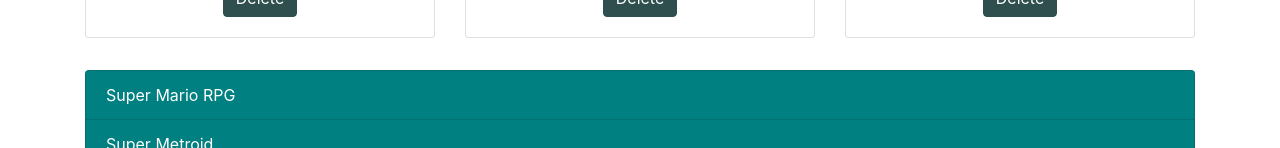
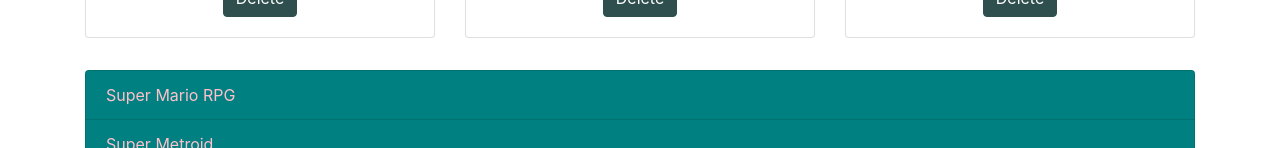
Before and after one commit to apellerite/vue_intro, a Vue app: page / in a window 1280 px wide. Shown: the part 804-952 px from the top of the page. Built offline with nearby package versions, Linux system fonts and the light colour scheme.

Commit message:
New flow, new color

```diff
--- a/src/App.vue
+++ b/src/App.vue
@@ -12,7 +12,7 @@
       </div>
     </div>
     <ul class="list-group">
-      <li class="list-group-item" v-for="title in gameTitles" style="color: white; background-color: teal" :key="title">{{ title }}</li>
+      <li class="list-group-item" v-for="title in gameTitles" style="color: pink; background-color: teal" :key="title">{{ title }}</li>
     </ul>
   </div>
 </template>
```
Also changed, not shown: .changeset/kind-pillows-switch.md (added).
